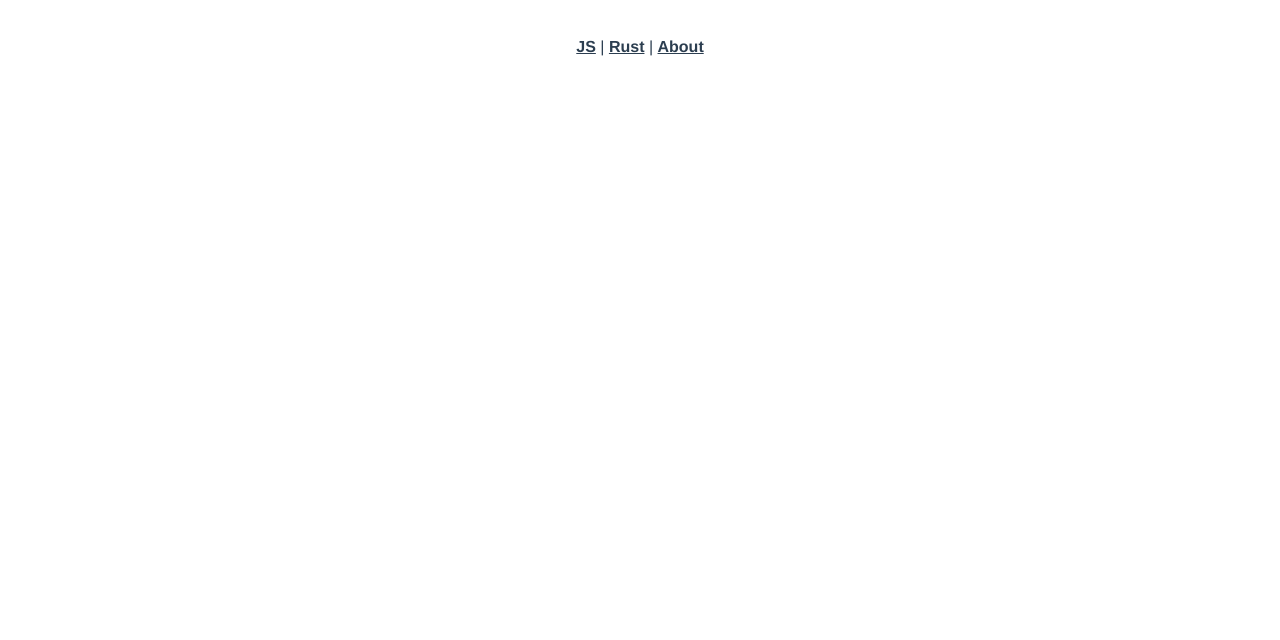
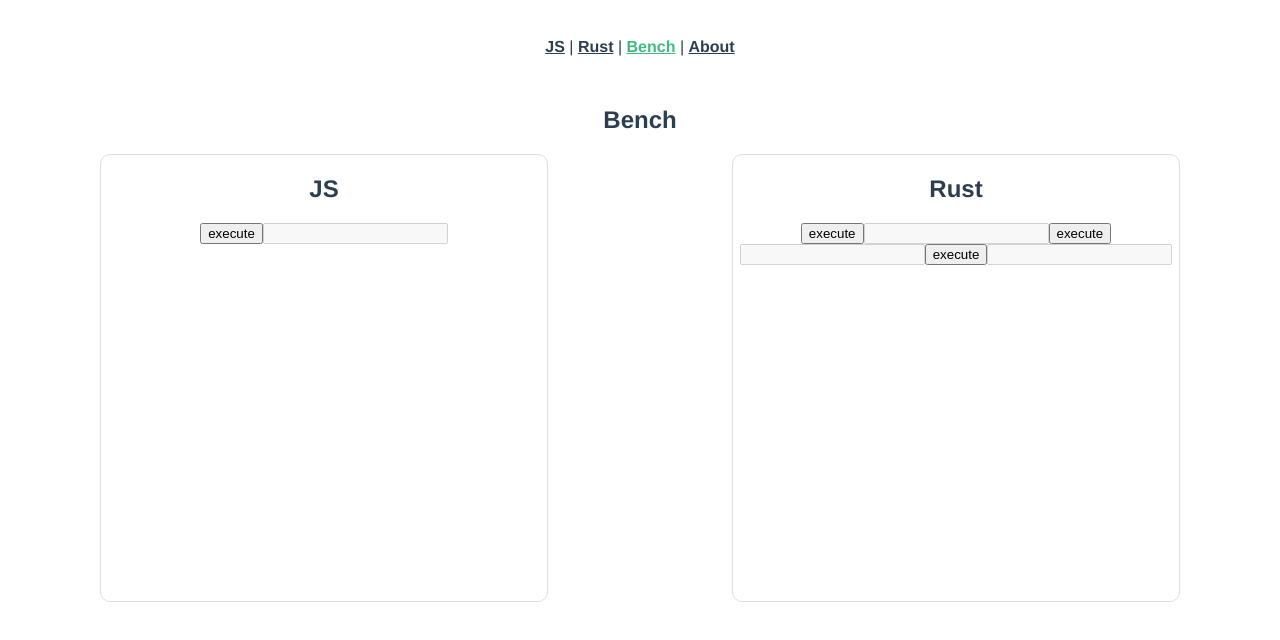
Before and after one commit to beijaflor/wasm-markdown-bench, a Vue app: page /bench in a window 1280 px wide. Before the commit this address had no page. Shown: the top 640 px of the page. Built offline with nearby package versions, Linux system fonts and the light colour scheme.

Commit message:
try more libs and bench times

```diff
--- a/src/App.vue
+++ b/src/App.vue
@@ -1,6 +1,7 @@
 <template>
   <div id="nav">
     <router-link to="/">JS</router-link> | <router-link to="/rust">Rust</router-link> |
+    <router-link to="/bench">Bench</router-link> |
     <router-link to="/about">About</router-link>
   </div>
 
--- a/src/main.ts
+++ b/src/main.ts
@@ -1,9 +1,17 @@
-import { createApp } from 'vue';
+import { createApp, InjectionKey } from 'vue';
 import App from './App.vue';
 import './registerServiceWorker';
 import router from './router';
 
-const WASM_KEY = Symbol('wasm');
+type BindgenCommonFunction = (sourceText: string) => string;
+
+const WASM_KEY: InjectionKey<{
+  greet: BindgenCommonFunction;
+  markdown_rs: BindgenCommonFunction;
+  comrak: BindgenCommonFunction;
+  strait_string: BindgenCommonFunction;
+  reverse_string: BindgenCommonFunction;
+}> = Symbol('wasm');
 
 import('../wasm-markdown/pkg').then(wasm => {
   const app = createApp(App);
--- a/src/router/index.ts
+++ b/src/router/index.ts
@@ -1,6 +1,7 @@
 import { createRouter, createWebHistory, RouteRecordRaw } from 'vue-router';
 import PageJS from '../views/JS.vue';
 import PageRust from '../views/Rust.vue';
+import PageBench from '../views/Bench.vue';
 
 const routes: Array<RouteRecordRaw> = [
   {
@@ -12,6 +13,11 @@ const routes: Array<RouteRecordRaw> = [
     path: '/rust',
     name: 'Rust',
     component: PageRust,
+  },
+  {
+    path: '/bench',
+    name: 'Bench',
+    component: PageBench,
   },
   {
     path: '/about',
--- /dev/null
+++ b/src/views/Bench.vue
@@ -0,0 +1,120 @@
+<template>
+  <section class="main-section">
+    <h1>Bench</h1>
+    <section class="bench-area">
+      <div class="execute-container">
+        <h2>JS</h2>
+        <button @click="executeJsHandler">execute</button>
+        <input class="js-js-result" :value="jsResultTime" disabled />
+      </div>
+      <div class="execute-container">
+        <h2>Rust</h2>
+        <button @click="executeRustHandler1">execute</button>
+        <input class="js-rust-result" :value="rustResultTime1" disabled />
+        <button @click="executeRustHandler2">execute</button>
+        <input class="js-rust-result" :value="rustResultTime2" disabled />
+        <button @click="executeRustHandler3">execute</button>
+        <input class="js-rust-result" :value="rustResultTime3" disabled />
+      </div>
+    </section>
+  </section>
+</template>
+
+<script lang="ts">
+import { defineComponent, inject, ref } from 'vue';
+import { WASM_KEY } from '../main';
+
+const reverseString = (input: string): string => {
+  let ret = '';
+  for (let i = 1; i < input.length; i++) {
+    ret += input.slice(-i - 1, -i);
+  }
+  ret = input.slice(-1) + ret;
+  return ret;
+};
+
+export default defineComponent({
+  name: 'PageJS',
+  components: {},
+  setup() {
+    const wasm = inject(WASM_KEY);
+
+    const start = performance.now();
+    let str = '';
+    for (let i = 0; i < 10_000_000; i++) {
+      const index = Math.floor(Math.random() * 25);
+      str = str + 'abcdefghijklmnopqrstuvxyz'.slice(index, index + 1);
+    }
+    const end = performance.now();
+    console.log('generate string: ', end - start);
+
+    const { jsResultTime, executeJs } = (() => {
+      const jsResultTime = ref<string>('');
+      const executeJs = (input: string) => {
+        const start = performance.now();
+        reverseString(input);
+        const end = performance.now();
+        jsResultTime.value = (end - start).toString();
+      };
+      return { jsResultTime, executeJs };
+    })();
+
+    const { rustResultTime1, executeRust1 } = (() => {
+      const rustResultTime = ref<string>('');
+      const executeRust = (input: string) => {
+        const start = performance.now();
+        wasm?.strait_string(input);
+        const end = performance.now();
+        rustResultTime.value = (end - start).toString();
+      };
+      return { rustResultTime1: rustResultTime, executeRust1: executeRust };
+    })();
+
+    const { rustResultTime2, executeRust2 } = (() => {
+      const rustResultTime = ref<string>('');
+      const executeRust = (input: string) => {
+        const start = performance.now();
+        wasm?.reverse_string(input);
+        const end = performance.now();
+        rustResultTime.value = (end - start).toString();
+      };
+      return { rustResultTime2: rustResultTime, executeRust2: executeRust };
+    })();
+
+    const executeJsHandler = () => {
+      executeJs(str);
+    };
+
+    const executeRustHandler1 = () => {
+      executeRust1(str);
+    };
+
+    const executeRustHandler2 = () => {
+      executeRust2(str);
+    };
+
+    return {
+      jsResultTime,
+      executeJsHandler,
+      executeRustHandler1,
+      executeRustHandler2,
+      rustResultTime1,
+      rustResultTime2,
+    };
+  },
+});
+</script>
+
+<style lang="scss" scoped>
+.bench-area {
+  display: flex;
+  justify-content: space-around;
+}
+
+.execute-container {
+  border: 1px solid #dedede;
+  border-radius: 10px;
+  width: 35vw;
+  height: 35vw;
+}
+</style>
--- a/src/views/JS.vue
+++ b/src/views/JS.vue
@@ -19,10 +19,9 @@
 </template>
 
 <script lang="ts">
-import { defineComponent, inject, reactive, ref } from 'vue';
+import { defineComponent, reactive, ref } from 'vue';
 import marked from 'marked';
 import sampleMd from '../assets/sample';
-import { WASM_KEY } from '../main';
 
 const renderStatusComposition = () => {
   const status = reactive<{ latest: number; average: number }>({ latest: 0, average: 0 });
@@ -49,9 +48,6 @@ export default defineComponent({
   name: 'PageJS',
   components: {},
   setup() {
-    const wasm = inject(WASM_KEY) as { greet: (sourceText: string) => void };
-    alert(wasm.greet('Hello world, this is a ~~complicated~~ *very simple* example.'));
-
     const autoUpdate = ref<boolean>(false);
 
     const { source, updateHtml } = sourceComposition();
--- a/src/views/Rust.vue
+++ b/src/views/Rust.vue
@@ -20,7 +20,6 @@
 
 <script lang="ts">
 import { defineComponent, inject, reactive, ref } from 'vue';
-import marked from 'marked';
 import sampleMd from '../assets/sample';
 import { WASM_KEY } from '../main';
 
@@ -36,10 +35,11 @@ const renderStatusComposition = () => {
 };
 
 const sourceComposition = () => {
+  const wasm = inject(WASM_KEY);
   const source = reactive<{ content: string; html: string }>({ content: sampleMd, html: '' });
   const updateHtml = () => {
-    const markedHtml = marked(source.content);
-    source.html = markedHtml;
+    const markedHtml = wasm?.comrak(source.content);
+    source.html = markedHtml || '';
   };
 
   return { source, updateHtml };
@@ -49,9 +49,6 @@ export default defineComponent({
   name: 'PageJS',
   components: {},
   setup() {
-    const wasm = inject(WASM_KEY) as { greet: (sourceText: string) => void };
-    alert(wasm.greet('Hello world, this is a ~~complicated~~ *very simple* example.'));
-
     const autoUpdate = ref<boolean>(false);
 
     const { source, updateHtml } = sourceComposition();
```
Also changed, not shown: 2 other files (tests, documents, lock files or other folders).
